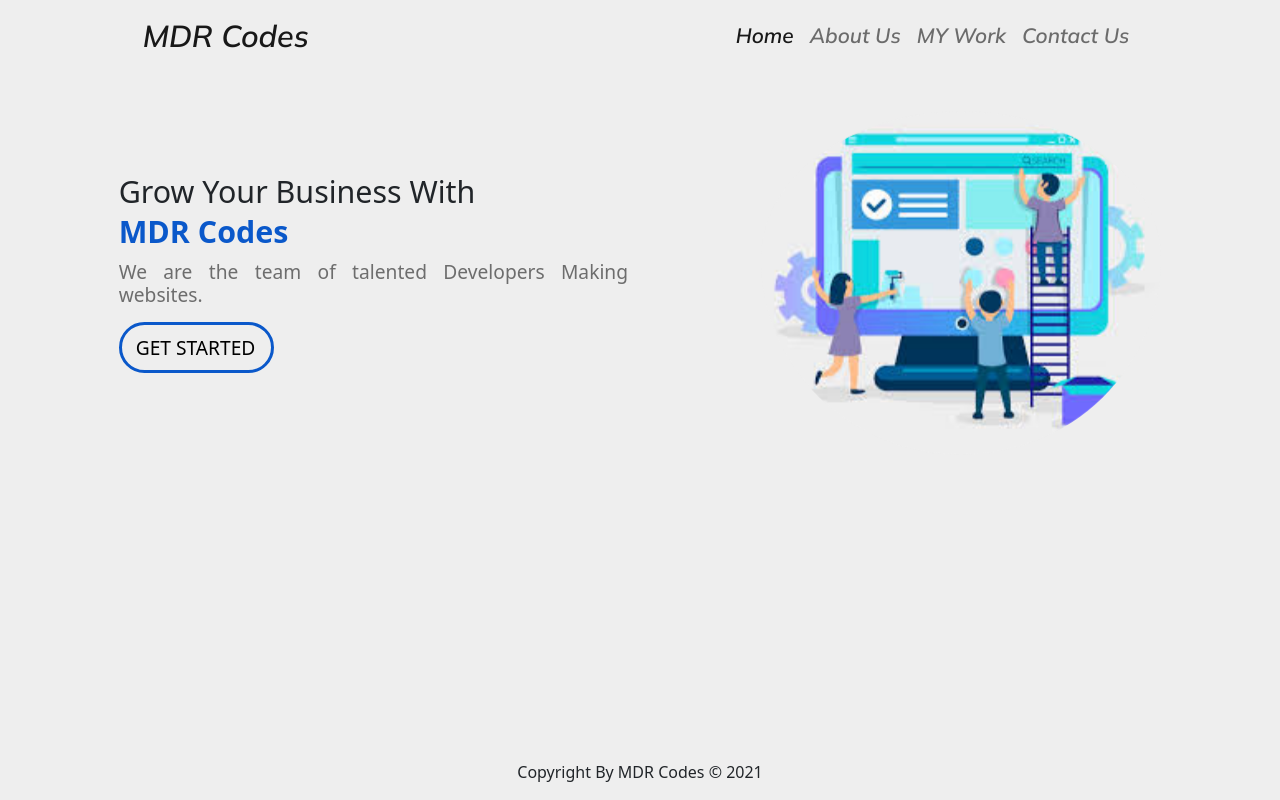
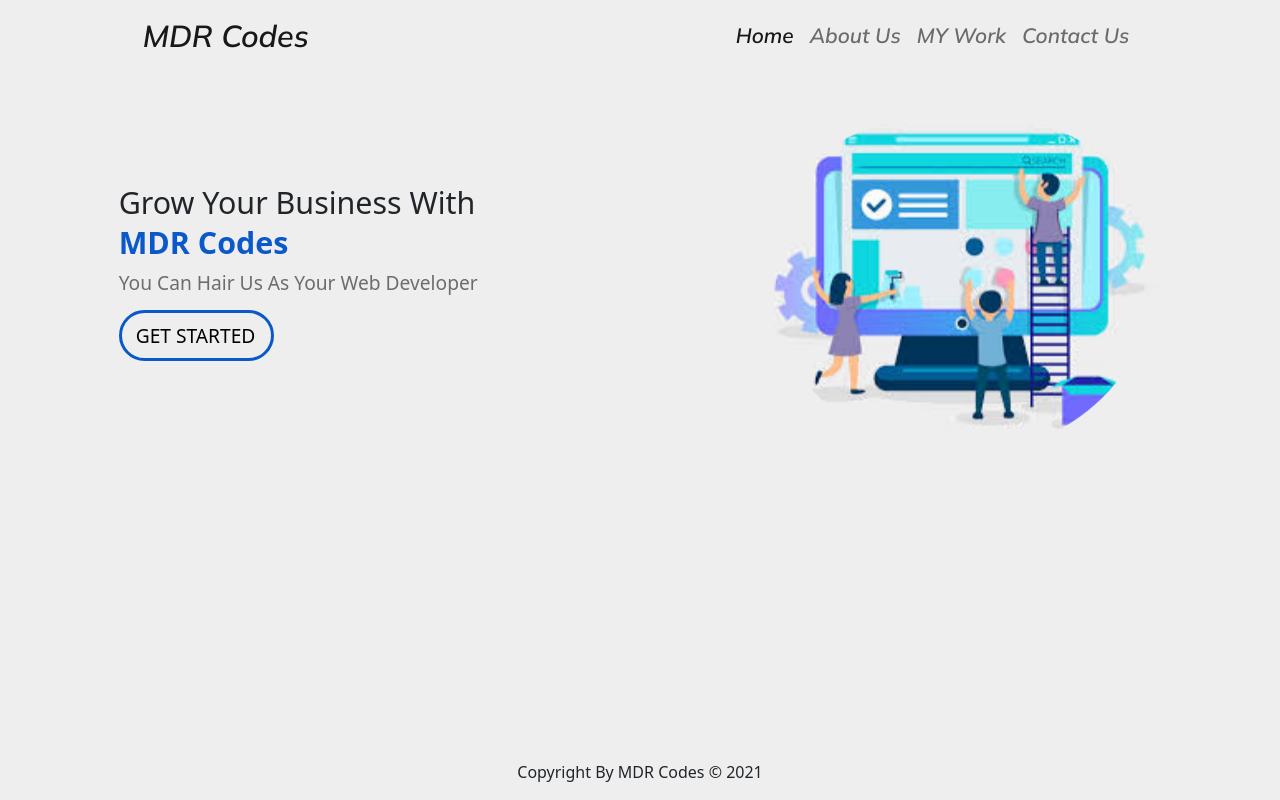
Before and after one commit to MDR394/portfolio1, a React (Create React App) app: page / in a window 1280 px wide. Built offline with nearby package versions, Linux system fonts and the light colour scheme.

Commit message:
derail chang

```diff
--- a/src/Components/Home.jsx
+++ b/src/Components/Home.jsx
@@ -9,7 +9,7 @@ const Home= (props) =>{
        <Common
         name="MDR Codes"
         img={MDR1}
-        detail="We are the team of talented Developers Making websites."
+        detail="You Can Hair Us As Your Web Developer"
         btn="Get Started"
         title="Grow Your Business With"
         link="/work" />
```
